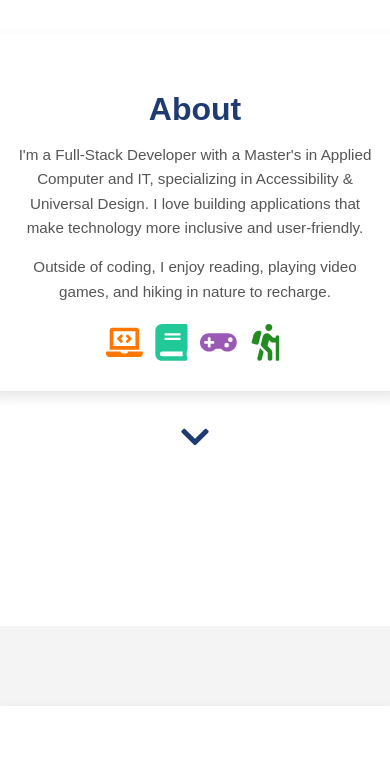
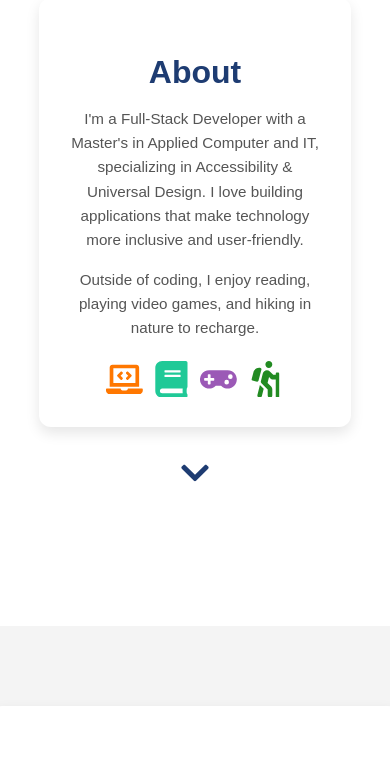
Before and after one commit to hamzas4011/personal-website, a React (Vite) app: page / in a window 390 px wide. Shown: the part 1033-1813 px from the top of the page. Built offline with nearby package versions, Linux system fonts and the light colour scheme.

Commit message:
fix the box in about

```diff
--- a/src/styles/About.css
+++ b/src/styles/About.css
@@ -91,10 +91,9 @@
   }
 }
 
-/* Mobile Responsiveness */
 @media (max-width: 768px) {
   .about-box {
-    width: 95%;
+    max-width: 80%;
   }
 
   .about h2 {
@@ -124,7 +123,7 @@
   }
 
   .about-box {
-    width: 100%;
+    max-width: 70%;
     padding: 30px;
   }
 
```
